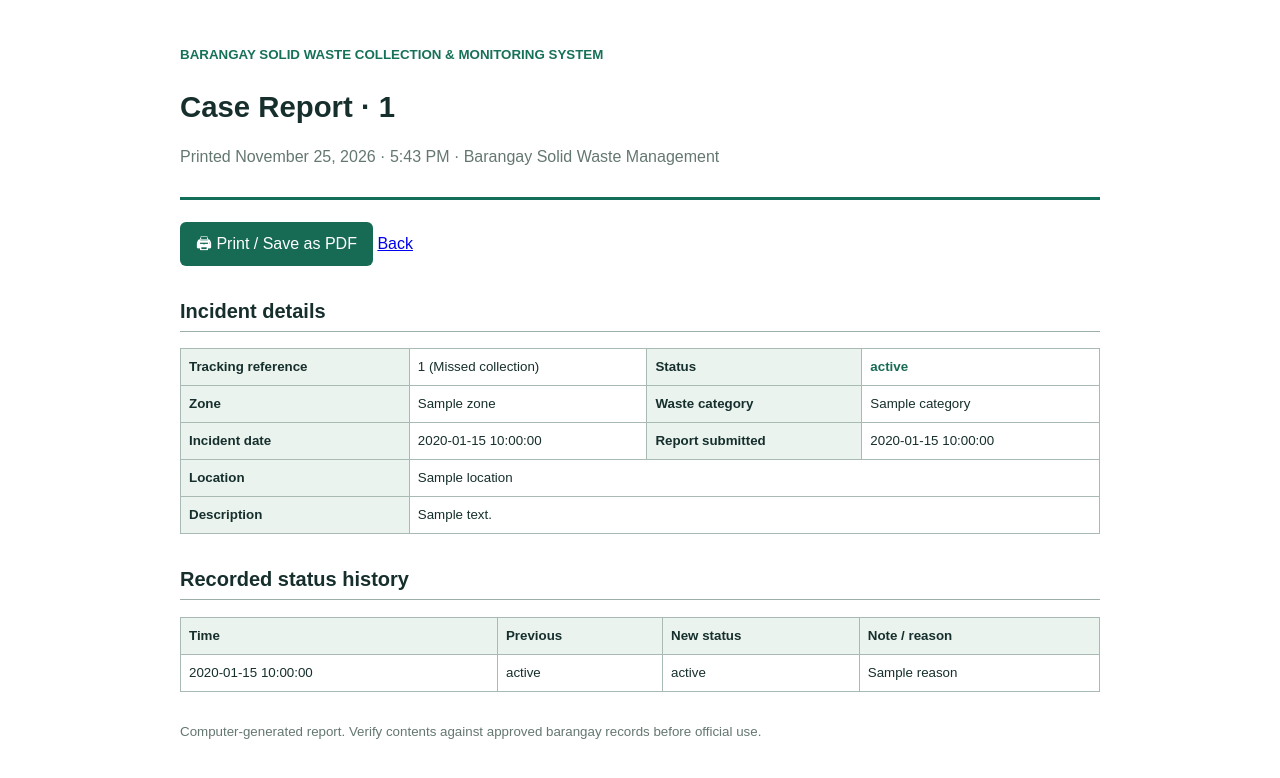
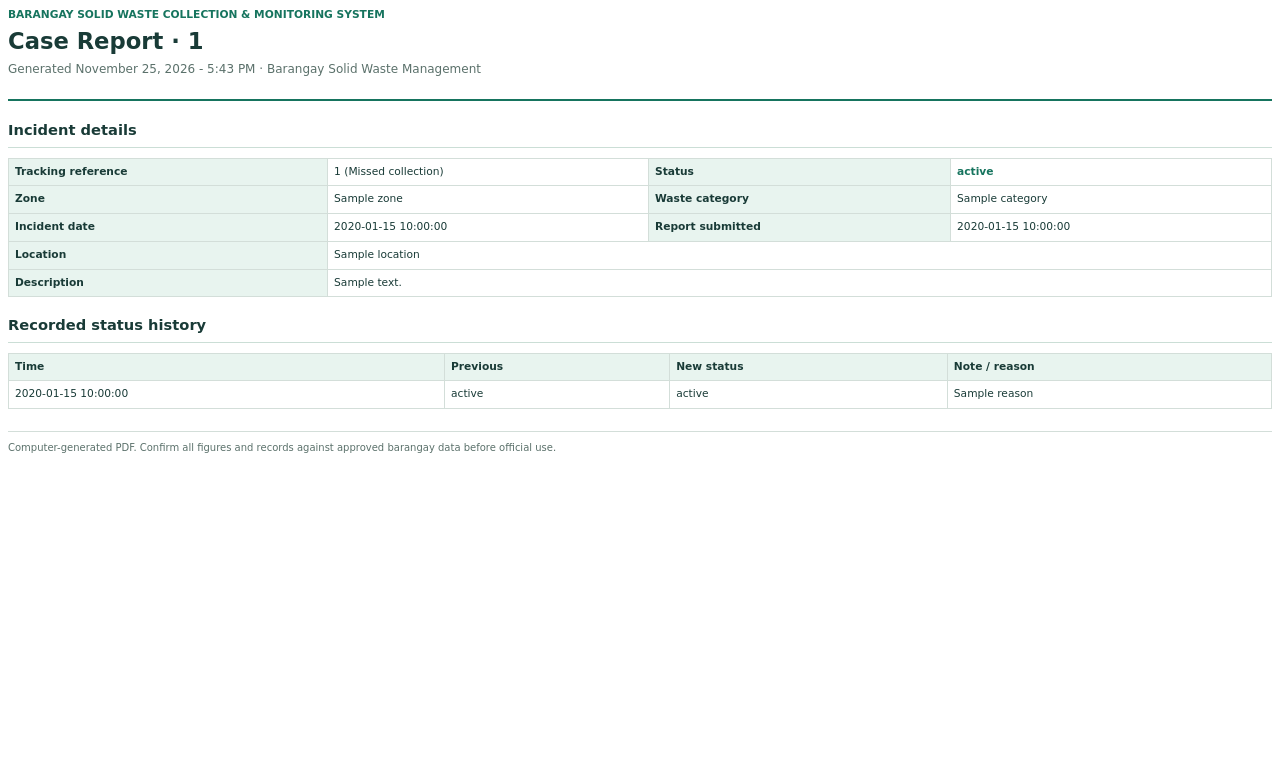
Before and after one commit to jushuaff/solid_waste_management, a Laravel app: template resources/views/print/report.blade.php in a window 1280 px wide. Shown: the top 778 px of the page. Run offline with Laravel 12, Linux system fonts and the light colour scheme; the template is opened without the code that fills it: most values are stand-ins (such as "Sample title", 1, 10 or a date in 2020); parts of the project's set-up code (start-up, migrations or seed data) failed here and were passed over.

Commit message:
style(pdf): replace HTML print toolbar with clean PDF-native A4 layout

```diff
--- a/resources/views/layouts/print.blade.php
+++ b/resources/views/layouts/print.blade.php
@@ -1,5 +1,35 @@
-<!doctype html><html lang="en"><head><meta charset="utf-8"><title>@yield('title') | Barangay SWM</title>
+<!doctype html>
+<html lang="en">
+<head>
+<meta charset="utf-8">
+<title>@yield('title') | {{ config('app.name') }}</title>
 <style>
-*{box-sizing:border-box}body{font:12pt/1.5 Arial,sans-serif;color:#162f2c;max-width:960px;margin:25px auto;padding:20px}h1{font-size:22pt;margin-bottom:2px}h2{font-size:15pt;margin-top:30px;border-bottom:1px solid #9baea8;padding-bottom:5px}table{border-collapse:collapse;width:100%;font-size:10pt;margin:14px 0}th,td{border:1px solid #a9bab4;text-align:left;padding:8px;vertical-align:top}th{background:#eaf3ee}header{border-bottom:3px solid #126e58;margin-bottom:22px;padding-bottom:12px}.muted{color:#647770}.btn{padding:10px 16px;background:#176b55;color:white;border:0;border-radius:6px;font:inherit;cursor:pointer}.foot{font-size:10pt;margin-top:30px;color:#647770}.status{font-weight:700;color:#176b55}.break{page-break-before:always}@media print{body{max-width:none;margin:0;padding:0}.no-print{display:none!important}@page{margin:16mm}}
-</style></head><body><header><p style="margin:0;color:#177158;font-size:10pt;font-weight:700">BARANGAY SOLID WASTE COLLECTION &amp; MONITORING SYSTEM</p><h1>@yield('title')</h1><p class="muted">Printed {{now()->format('F j, Y · g:i A')}} · {{config('app.name')}}</p></header>
-<div class="no-print"><button class="btn" onclick="window.print()">🖨 Print / Save as PDF</button> <a href="javascript:history.back()">Back</a></div>@yield('content')<p class="foot">Computer-generated report. Verify contents against approved barangay records before official use.</p></body></html>
+@page { margin: 18mm 14mm; }
+* { box-sizing: border-box; }
+body { font-family: "DejaVu Sans", sans-serif; font-size: 9pt; line-height: 1.38; color:#193b37; }
+header { border-bottom: 2px solid #16745e; padding: 0 0 12px; margin-bottom: 19px; }
+header .system { font-size: 8pt; text-transform: uppercase; color: #16745e; font-weight: bold; margin: 0 0 5px; }
+h1 { font-size: 17pt; line-height:1.2; margin: 0 0 6px; }
+h2 { font-size: 11pt; border-bottom: 1px solid #cbded6; margin: 18px 0 7px; padding-bottom: 6px; }
+p { margin: 6px 0 10px; overflow-wrap: break-word; }
+.muted, .foot { color:#5b716b; }
+table { width:100%; border-collapse:collapse; font-size:8pt; margin:10px 0 18px; table-layout:auto; }
+th, td { text-align:left; border:1px solid #d3ded9; padding:6px; vertical-align:top; overflow-wrap:break-word; }
+th { background:#e8f4ef; font-weight:bold; }
+thead { display:table-header-group; }
+tr { page-break-inside:avoid; }
+.status { font-weight:bold; color:#16745e; }
+.foot { font-size:7.5pt; border-top:1px solid #d3ded9; padding-top:9px; margin-top:22px; }
+.break { page-break-before:always; }
+</style>
+</head>
+<body>
+<header>
+<p class="system">Barangay Solid Waste Collection &amp; Monitoring System</p>
+<h1>@yield('title')</h1>
+<p class="muted">Generated {{now()->format('F j, Y - g:i A')}} · {{config('app.name')}}</p>
+</header>
+@yield('content')
+<p class="foot">Computer-generated PDF. Confirm all figures and records against approved barangay data before official use.</p>
+</body>
+</html>
```
